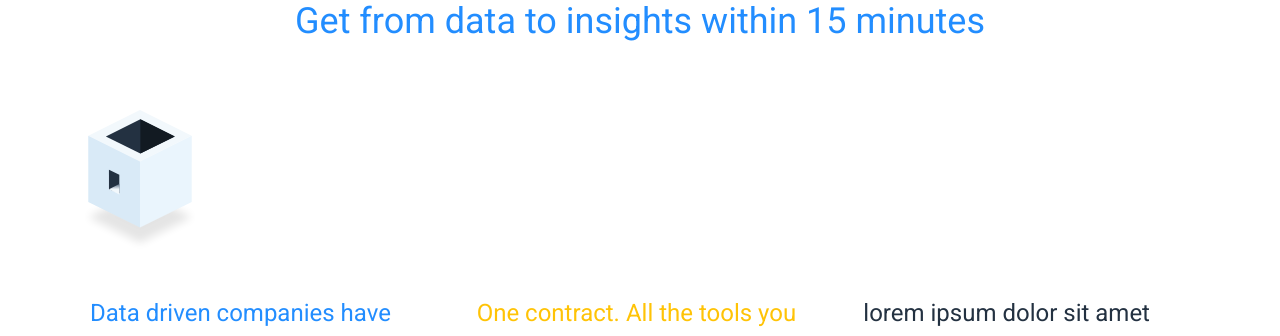
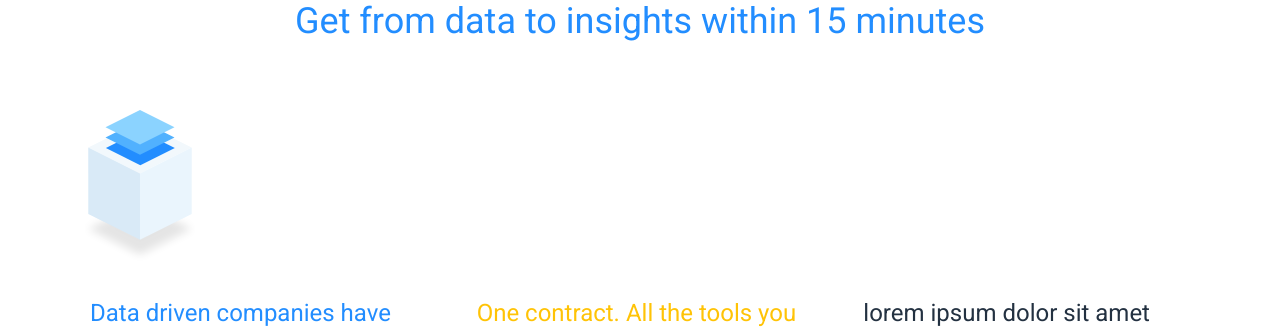
Before and after one commit to keboola/website, a Jekyll site: the page built from _landing/how-to-win-data.md, in a window 1280 px wide. Shown: the part 3951-4287 px from the top of the page. Built offline with Jekyll 4.4.1, drawn with Linux system fonts in a browser that asks for light colours; nearby versions of some CDN libraries.

Commit message:
Update from Forestry.io Martin Karasek updated _landing/how-to-win-data.md

```diff
--- a/_landing/how-to-win-data.md
+++ b/_landing/how-to-win-data.md
@@ -98,7 +98,7 @@ page_sections:
   - title: Data driven companies have 30% higher EBITDA.
     desc: All data is warehoused, processes can be automated, everybody gets insights
       to make smart business decisions.
-    img: "/uploads/black2.svg"
+    img: "/uploads/blue1-1.svg"
     colortype: blue
   - title: One contract. All the tools you love and need.
     desc: Save years and millions in developing in house stack. Learn from our mistakes
```
